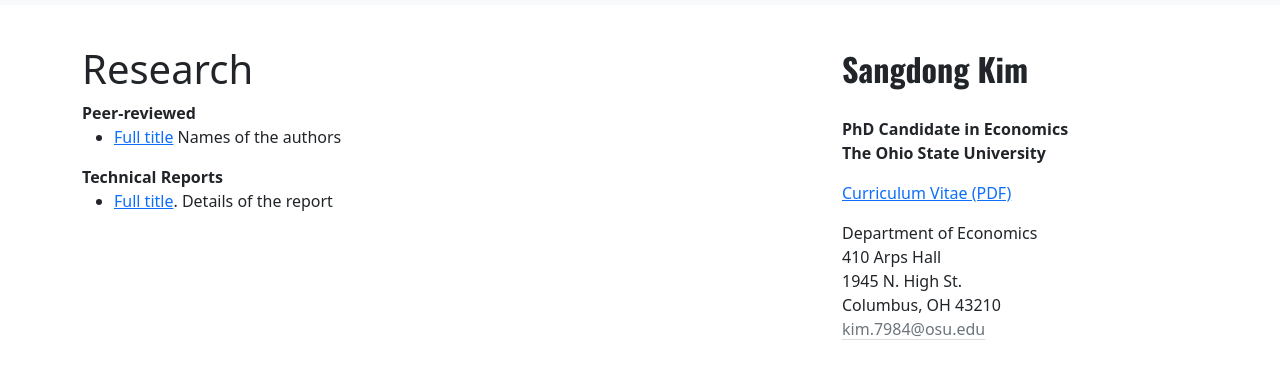
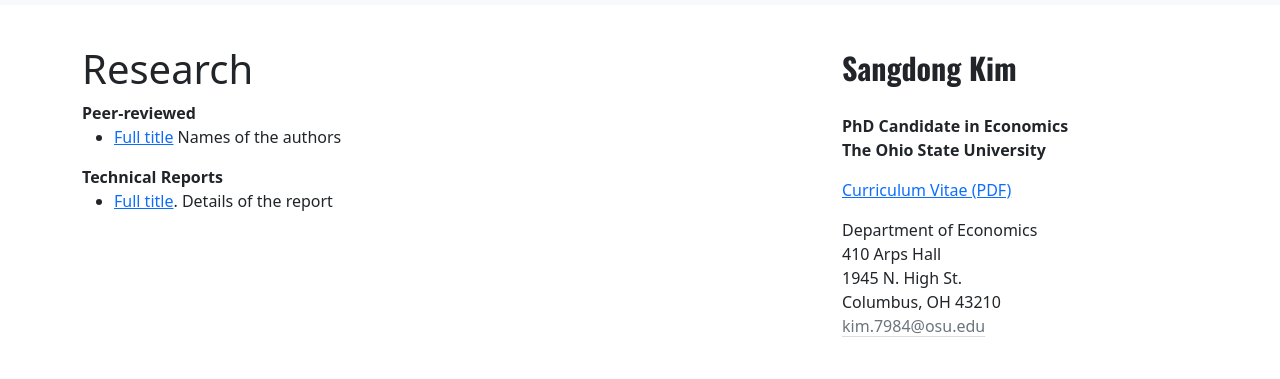
Before and after one commit to sangdongkim505/sangdongkim505.github.io, a plain HTML site: page research.html in a window 1280 px wide. Shown: the part 51-430 px from the top of the page. Drawn offline with nearby package versions, Linux system fonts and the light colour scheme.

Commit message:
Update research.html

```diff
--- a/research.html
+++ b/research.html
@@ -57,7 +57,7 @@
 
           <!-- Contact Info on the Sidebar -->
           <div class="col-6 col-md-4">
-              <div style="font-family: 'Oswald', sans-serif; font-size: 32px;"><b>Sangdong Kim</b></div><br>
+              <div style="font-family: 'Oswald', sans-serif; font-size: 30px;"><b>Sangdong Kim</b></div><br>
               <p> <b>PhD Candidate in Economics </b><br>
               <b>The Ohio State University</b><br> </p>
               <p> <a aria-current="page" href="SKim_CV.pdf" target="_blank"> Curriculum Vitae (PDF) </a></p>
```
